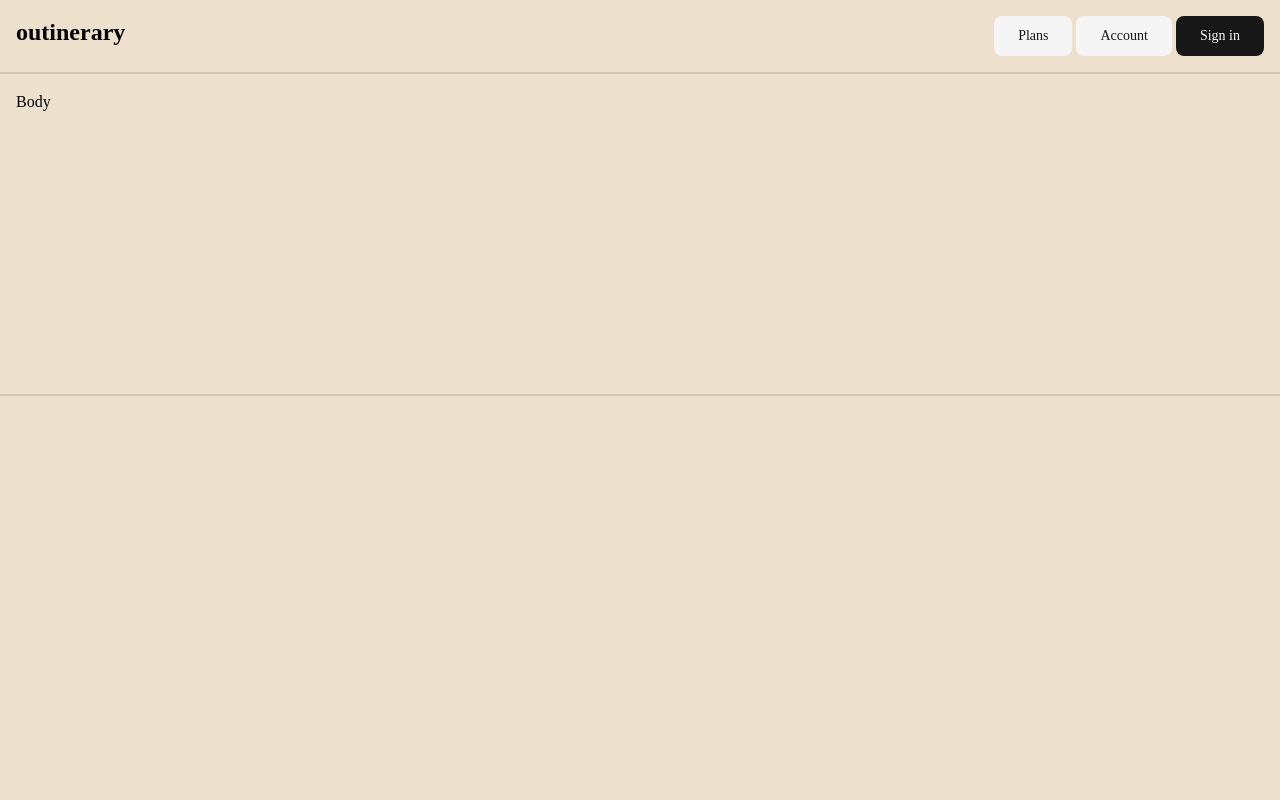
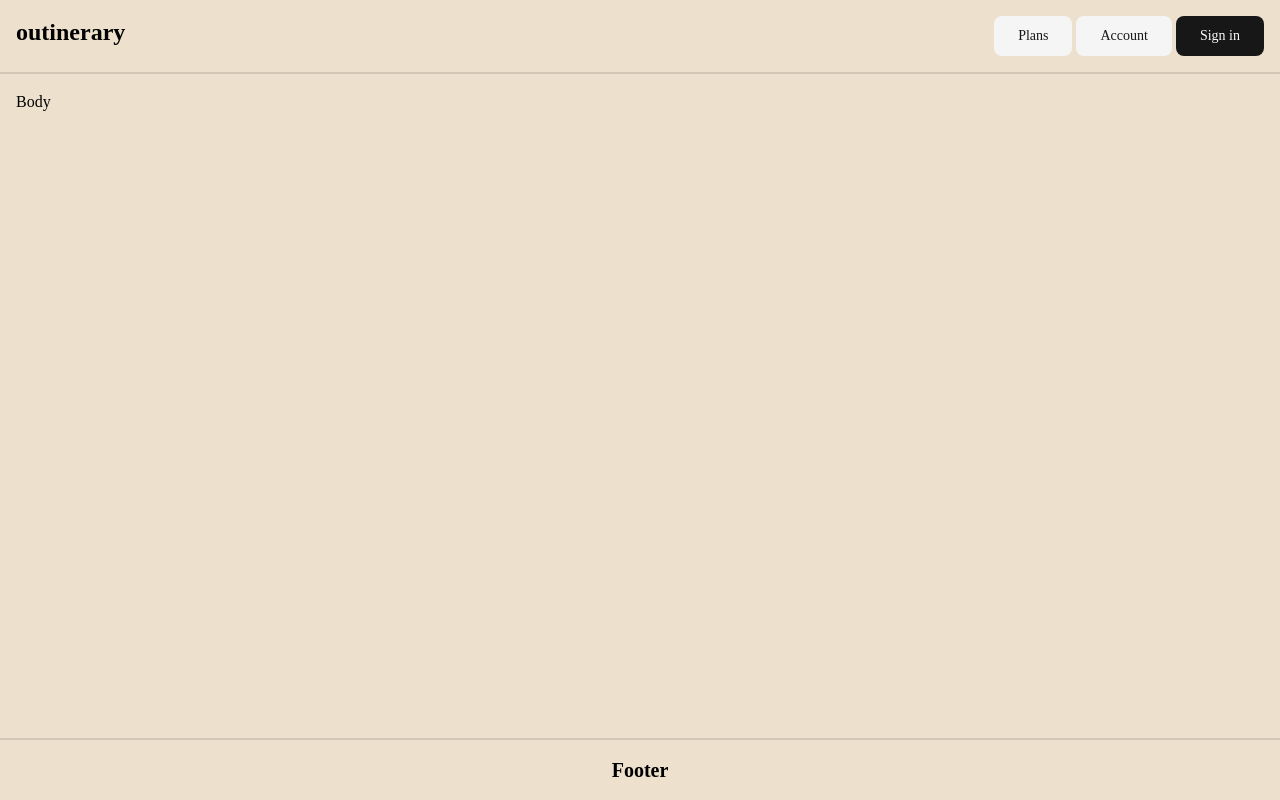
Before and after one commit to h-custodio/ourtinerary, a Next.js app: page / in a window 1280 px wide. Built offline with nearby package versions, Linux system fonts and the light colour scheme.

Commit message:
Added styling to fill page

```diff
--- a/app/layout.tsx
+++ b/app/layout.tsx
@@ -14,8 +14,8 @@ const geistMono = Geist_Mono({
 });
 
 export const metadata: Metadata = {
-  title: "Create Next App",
-  description: "Generated by create next app",
+  title: "ourtinerary | Discover, Gather, Plan",
+  description: "Developed by Frank Mai and Hendrick Custodio",
 };
 
 export default function RootLayout({ children }: LayoutProps<"/">) {
@@ -26,8 +26,8 @@ export default function RootLayout({ children }: LayoutProps<"/">) {
     >
       <body className="min-h-full flex flex-col">
         <NavHeader />
-        <main>{children}</main>
-        <footer></footer>
+        <main className="flex-1">{children}</main>
+        <footer className="text-center text-xl font-bold">Footer</footer>
       </body>
     </html>
   );
```
